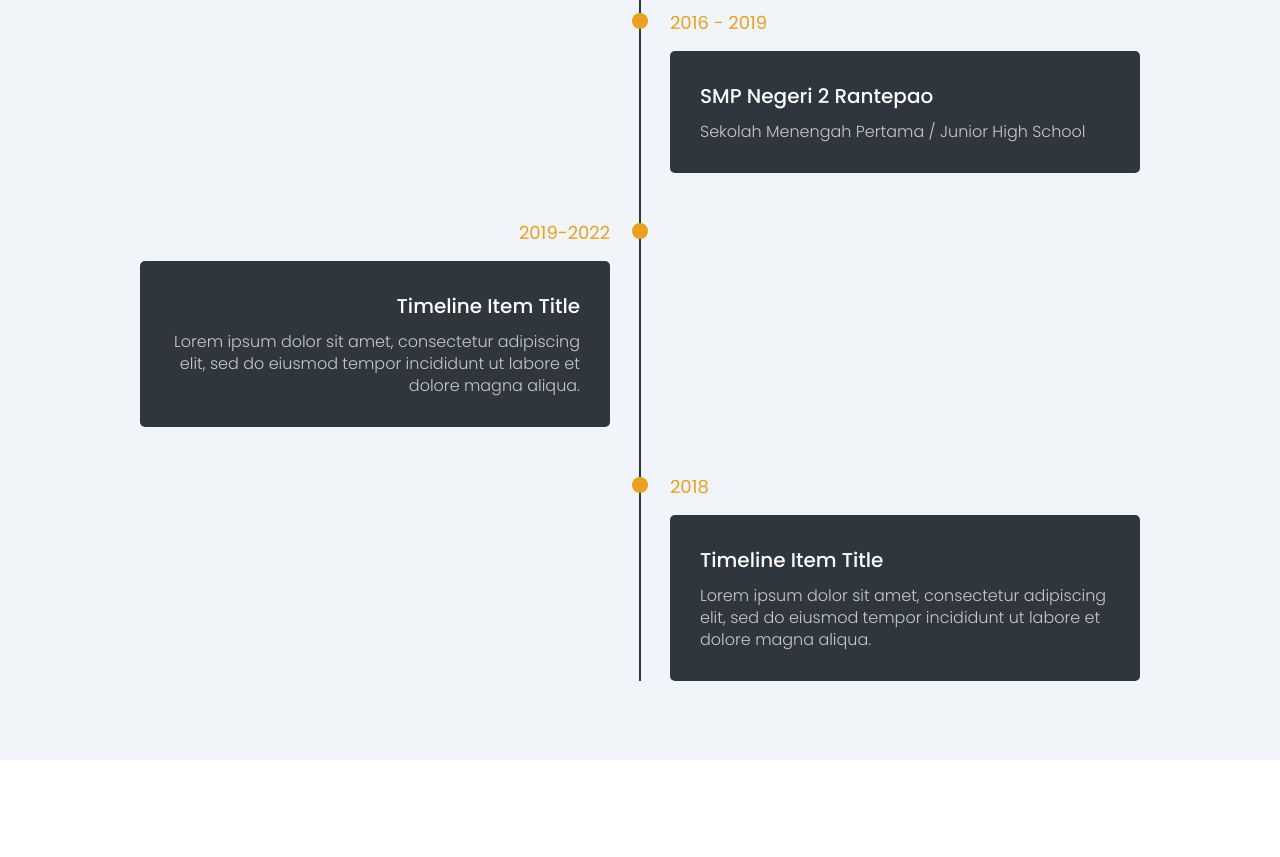
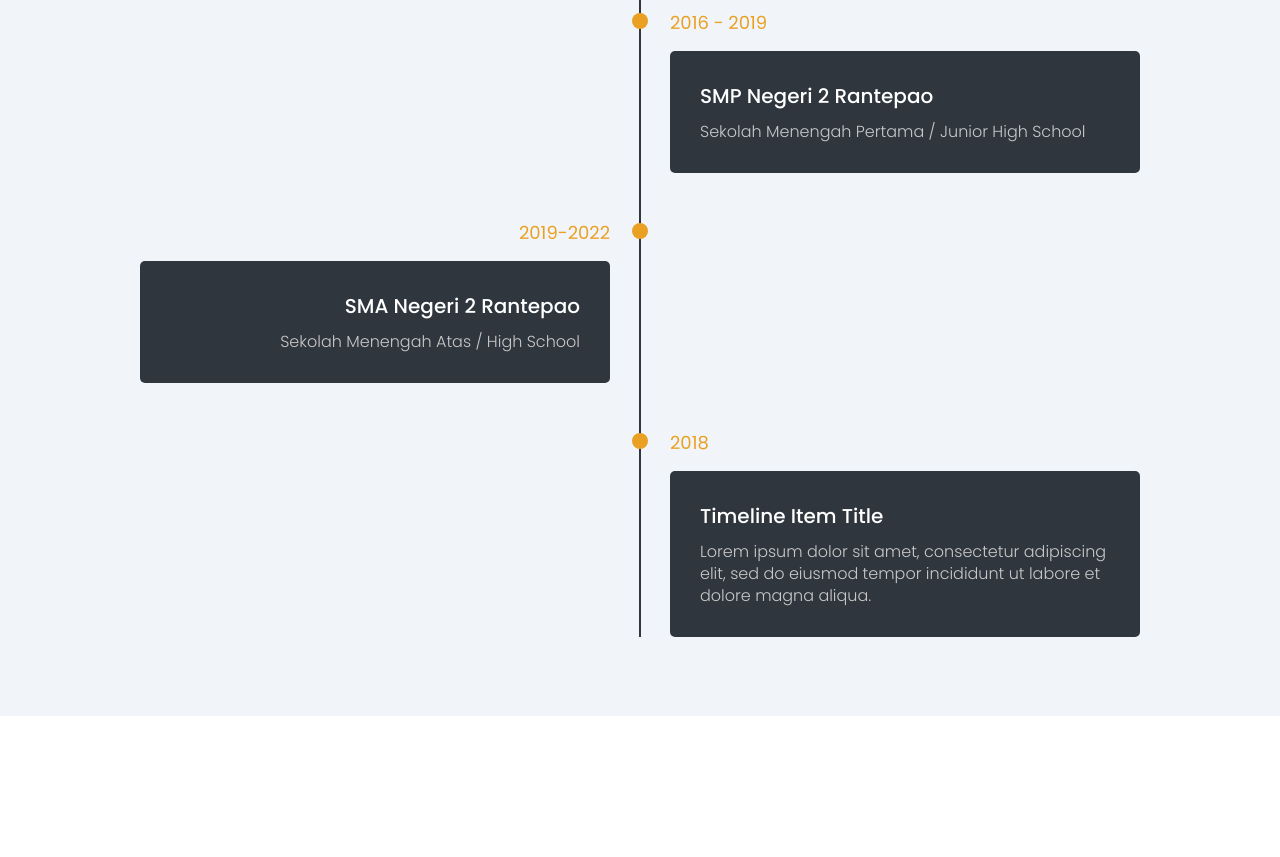
Before and after one commit to JoyAbrian/JoyIntroWeb, a website: page src/index.html in a window 1280 px wide. Shown: the part 1430-2287 px from the top of the page. Drawn offline with nearby package versions, Linux system fonts and the light colour scheme.

Commit message:
sma timeline

```diff
--- a/src/index.html
+++ b/src/index.html
@@ -135,11 +135,12 @@
                     <div class="timeline-item">
                         <div class="timeline-dot"></div>
                         <div class="timeline-date">2019-2022</div>
-                        <a href=""></a>
-                        <div class="timeline-content">
-                            <h3>timeline item title</h3>
-                            <p>Lorem ipsum dolor sit amet, consectetur adipiscing elit, sed do eiusmod tempor incididunt ut labore et dolore magna aliqua. </p>
-                        </div>
+                        <a href="https://dapo.kemdikbud.go.id/sekolah/51400A954CC2D256D6A1" target="_blank">
+                            <div class="timeline-content">
+                                <h3>SMA Negeri 2 Rantepao</h3>
+                                <p>Sekolah Menengah Atas / High School</p>
+                            </div>
+                        </a>
                     </div>
                     <div class="timeline-item">
                         <div class="timeline-dot"></div>
```
